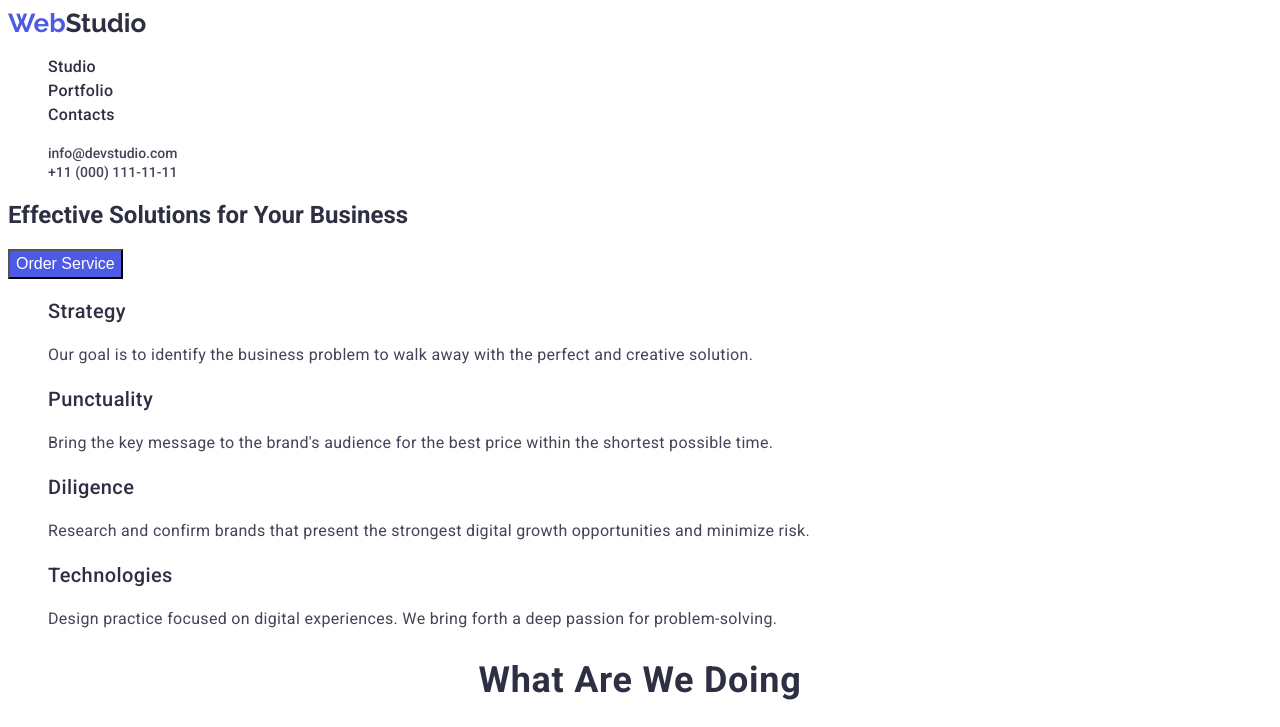
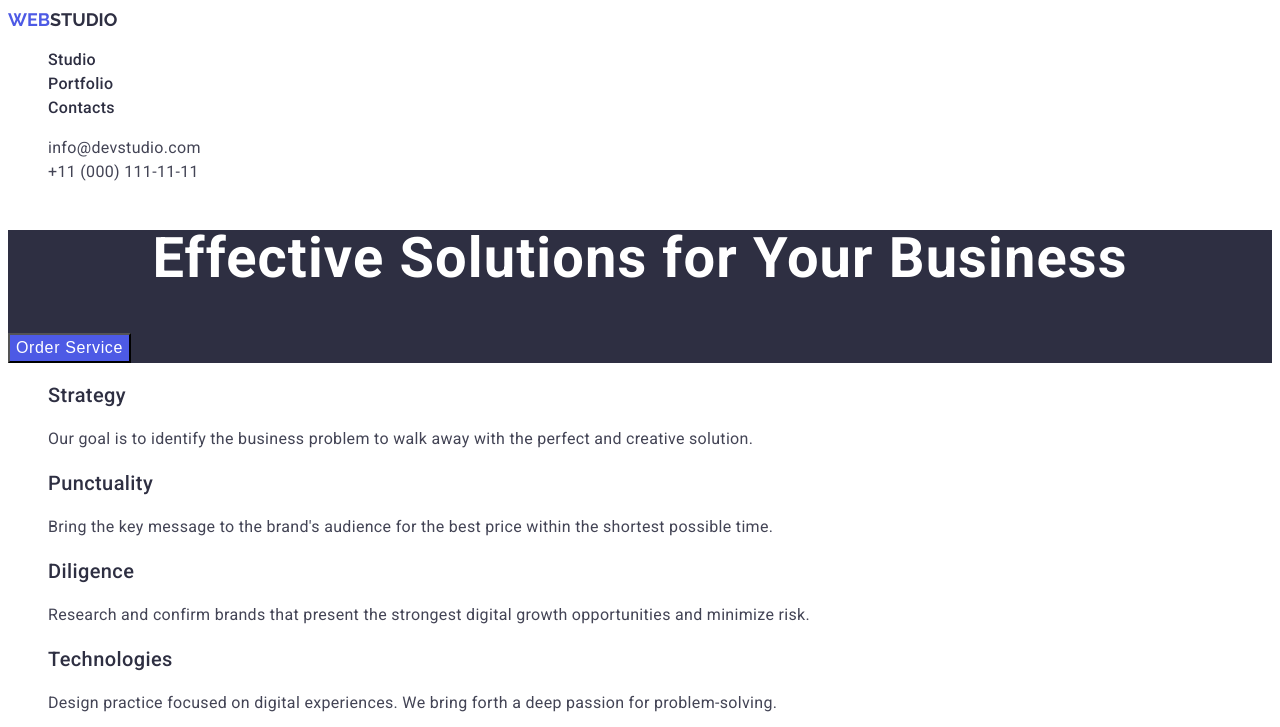
Before and after one commit to SviatoslavChub/-SviatoslavChub-goit-markup-hw-03, a plain HTML site: page index.html in a window 1280 px wide. Shown: the top 727 px of the page. Drawn offline with Linux system fonts and the light colour scheme.

Commit message:
new 10.03 (final 2)

```diff
--- a/css.css/styles.css
+++ b/css.css/styles.css
@@ -1,10 +1,14 @@
 :root{
---main-color:#2E2F42;
---secondary-color:#434455;
+--main-color: #2E2F42;
+--secondary-color: #434455;
 --first-font:'Roboto', sans-serif;
 --secondary-font:'Raleway',sans-serif;
 --white-general-color: #FFFFFF;
---logo-iteam-decor:#4D5AE5;
+--logo-iteam-decor: #4D5AE5;
+--header-button: #404BBF;
+--white-secondary-color: #F4F4FD;
+--section-team-color: #F4F4FD;
+--footer-color: #E7E9FC;
 }
 
 .link {
@@ -24,53 +28,87 @@ font-family: var(--first-font);
 .logo-link {
 color: var(--main-color);
 font-family: var(--secondary-font);
-font-weight: 700;
-font-size: 26px;
-line-height: 1.2;
+font-weight: 800;
+font-size: 18px;
+line-height: 1.33;
 }
 
 .title-span {
 color: #4D5AE5;
 font-family: var(--secondary-font);
-font-weight: 700;
-font-size: 26px;
-line-height: 1.2;
+font-weight: 800;
+font-size: 18px;
+line-height: 1.33;
 }
 .footer-title-span {
-color: #F4F4FD;
+color: var(--white-secondary-color);
 }
 
 .navigation-link {
 color: var(--main-color);
-font-family: var(--first-font);
+font-weight: 500;
+line-height: 1.5;
+letter-spacing: 0.02em;
+}
+.navigation-list .navigation-link:hover,
+.navigation-list .navigation-link:focus {
+color: var(--header-button);
+}
+
+.navigation-list .navigation-link:active {
+text-decoration: underline;
+color: var(--header-button);
+}
+
+.adress-link {
+color: var(--secondary-color);
+font-size: 16px;
+line-height: 1.5;
+ letter-spacing: 0.02em;
+}
+
+.adress-list .adress-link:hover,
+.adress-list .adress-link:focus {
+color: var(--header-button);
+}
+
+.main-title {
+font-weight: 700;
+font-size: 56px;
+line-height: 1;
+text-align: center;
+letter-spacing: 0.02em;
+color: var(--white-general-color);
+}
+
+.main-section {
+background-color: var(--main-color);
+}
+
+.main-button {
+color: var(--white-general-color);
+background-color: var(--logo-iteam-decor);
 font-weight: 500;
 font-size: 16px;
 line-height: 1.5;
-letter-spacing: 0.02em;
+align-items: center;
+letter-spacing: 0.04em;
 }
-.navigation-link .link:hover,
-.navigation-link .link:focus {
+.adress {
+font-style: normal;
 }
 
-
-.adress-link {
-color: var(--secondary-color);
-background-color: transparent;
-font-weight: 500;
-font-size: 14px;
-line-height: 1.14;
-}
 .hero-button {
 color: var(--logo-iteam-decor);
 font-weight: 500;
 line-height: 1.5;
-background-color: #E7E9FC;
+background-color: var(--footer-color);
 }
 
 .hero-button:hover,
 .hero-button:focus {
-color: #FFFFFF;
-background-color: #404BBF;
+color: var(--white-general-color);
+background-color: var(--header-button);
 cursor: pointer;
 }
 
@@ -89,7 +127,7 @@ line-height: 1.87;
 }
 
 .section-team {
-background: #F4F4FD;
+background: var(--section-team-color);;
 }
 
 .footer-about {
@@ -100,16 +138,10 @@ background-color: var(--main-color);
 font-size: 16px;
 line-height: 1.5;
 letter-spacing: 0.02em;
-color: #E7E9FC;
+color: var(--footer-color);
 }
 
-.main-button {
-color: #FFFFFF;
-background-color: var(--logo-iteam-decor);
-font-weight: 500;
-font-size: 16px;
-line-height: 1.5;
-}
+
 
 .secondary-subtitle {
 font-weight: 500;
@@ -136,6 +168,16 @@ text-transform: capitalize;
 color: var(--main-color);
 }
 
+.subject-team {
+font-weight: 700;
+font-size: 36px;
+line-height: 1.1;
+text-align: center;
+letter-spacing: 0.02em;
+text-transform: capitalize;
+color: var(--main-color);
+}
+
 .subtitle-team {
 font-weight: 500;
 font-size: 20px;
--- a/index.html
+++ b/index.html
@@ -17,8 +17,10 @@
 <body>
 <!--Основна-->
     <header>
-        <a class="logo-link link" href="./portfolio.html"><span class="title-span">Web</span>Studio</a>
+
         <nav class="navigation">
+
+            <a class="logo-link link" href="./portfolio.html"><span class="title-span">WEB</span>STUDIO</a>
 
             <ul class="navigation-list list">
                 <li class="navigation-item"><a class="navigation-link link" href="link">Studio</a></li>
@@ -26,10 +28,12 @@
                 <li class="navigation-item"><a class="navigation-link link" href="link">Contacts</a></li>
             </ul>
         </nav>
+        <address class="adress">
         <ul class="adress-list">
             <li class="adress-item list"><a class="adress-link link" href="info@devstudio.com">info@devstudio.com</a></li>
             <li class="adress-item list"><a class="adress-link link" href="tel:+110001111111">+11 (000) 111-11-11</a></li>
         </ul>
+    </address>
     </header>
 <main>
 
@@ -121,7 +125,7 @@
 
     <!-- Футер -->
     <footer class="footer-about">
-        <a class="title-span link" href="./index.html">Web<span class="footer-title-span">Studio</span></a>
+        <a class="title-span link" href="./index.html">WEB<span class="footer-title-span">STUDIO</span></a>
 
         <h3 class="logo-about"> Increase the flow of customers and sales for your business with digital marketing & growth
             solutions.</h3>
```
Also changed, not shown: portfolio.html (+2 -2 lines).
